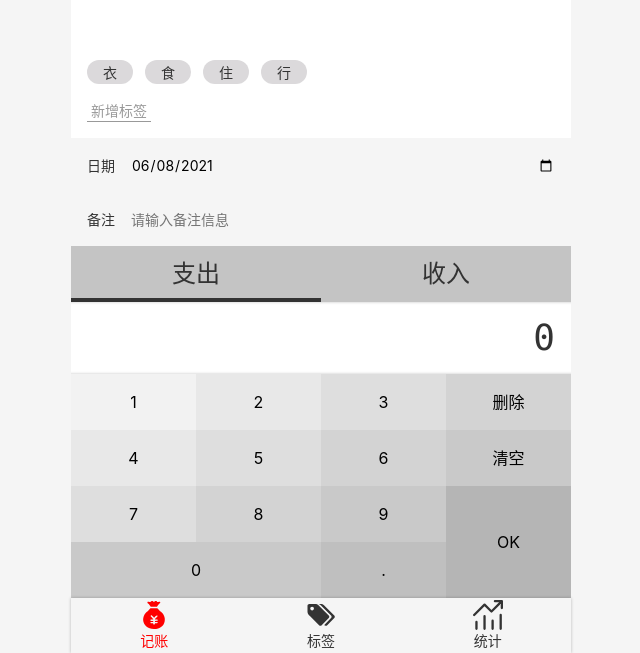
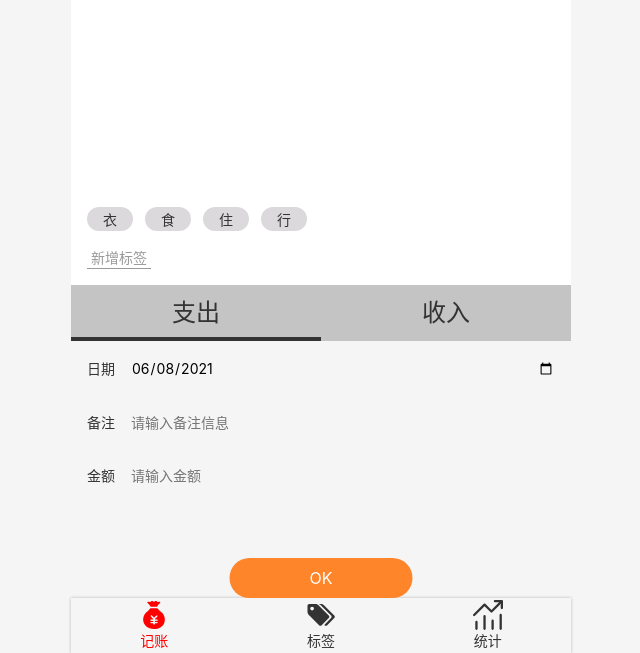
Before and after one commit to qianyuzzf/make-money-1, a Vue app: page /#/money in a window 1280 px wide. Shown: the part 147-800 px from the top of the page, without its empty margins (319-959 px from the left). Built offline with nearby package versions, Linux system fonts and the light colour scheme.

Commit message:
取消数字盘

```diff
--- a/src/assets/styles/helper.scss
+++ b/src/assets/styles/helper.scss
@@ -3,7 +3,7 @@ $font-kai: Baskerville, Georgia, "Liberation Serif", "Kaiti SC", STKaiti, "AR PL
 $font-song: Georgia, "Nimbus Roman No9 L", "Songti SC", "Noto Serif CJK SC", "Source Han Serif SC", "Source Han Serif CN", STSong, "AR PL New Sung", "AR PL SungtiL GB", NSimSun, SimSun, "TW\-Sung", "WenQuanYi Bitmap Song", "AR PL UMing CN", "AR PL UMing HK", "AR PL UMing TW", "AR PL UMing TW MBE", PMingLiU, MingLiU, serif;
 
 $color-heightLight: #f00;
-$sure-button: #1890ff;
+$sure-button: #ff852a;
 $danger-button: #ff4d4f;
 
 $color-shadow: rgba(0, 0, 0, 0.25);
@@ -14,3 +14,9 @@ $color-shadow: rgba(0, 0, 0, 0.25);
 %innerShadow {
   box-shadow: inset 0 3px 3px -3px $color-shadow, inset 0 -3px 3px -3px $color-shadow;
 }
+
+%transformCenter {
+  position: relative;
+  left: 50%;
+  transform: translateX(-50%);
+}
--- a/src/components/money/FormItem.vue
+++ b/src/components/money/FormItem.vue
@@ -2,6 +2,12 @@
   <label class="formItem" v-if="formItemType==='date'">
     <span class="name"><slot/></span>
     <input v-model="value2" type="date">
+  </label>
+  <label class="formItem" v-else-if="formItemType==='money'">
+    <span class="name"><slot/></span>
+    <input type="text" onkeyup="value=value.replace(/^\D*(\d*(?:\.\d{0,2})?).*$/g, '$1')"
+           v-model="value3"
+           :placeholder="placeholder">
   </label>
   <label class="formItem" v-else>
     <span class="name"><slot/></span>
@@ -32,17 +38,22 @@ export default defineComponent({
   setup(props, context) {
     const value = ref(props.data);
     const value2 = ref(props.data);
+    const value3 = ref(props.data);
     watch(value, (value) => {
       context.emit('update:value', value);
+    });
+    watch(value2, (value) => {
+      context.emit('update:value2', value);
+    });
+    watch(value3, (value) => {
+      context.emit('update:value3', value);
     });
     watch(() => props.initValue, () => {
       value.value = '';
       value2.value = dayjs().format('YYYY-MM-DD');
+      value3.value = props.placeholder;
     });
-    watch(value2, (value) => {
-      context.emit('update:value2', value);
-    });
-    return {value, value2};
+    return {value, value2, value3};
   }
 });
 </script>
--- a/src/components/money/NumberPad.vue
+++ b/src/components/money/NumberPad.vue
@@ -1,72 +1,19 @@
 <template>
   <div class="numberPad">
-    <div class="output">{{ output }}</div>
-    <div class="buttons">
-      <button @click="inputContent">1</button>
-      <button @click="inputContent">2</button>
-      <button @click="inputContent">3</button>
-      <button @click="remove">删除</button>
-      <button @click="inputContent">4</button>
-      <button @click="inputContent">5</button>
-      <button @click="inputContent">6</button>
-      <button @click="clear">清空</button>
-      <button @click="inputContent">7</button>
-      <button @click="inputContent">8</button>
-      <button @click="inputContent">9</button>
-      <button @click="ok" class="ok">OK</button>
-      <button class="zero" @click="inputContent">0</button>
-      <button @click="inputContent">.</button>
-    </div>
+    <button @click="ok" class="ok">OK</button>
   </div>
 </template>
 
 <script lang="ts">
-import {defineComponent, ref} from 'vue';
+import {defineComponent} from 'vue';
 
 export default defineComponent({
   name: 'NumberPad',
   setup(props, context) {
-    const output = ref('0');
-    const inputContent = (event: MouseEvent) => {
-      const button = event.target as HTMLButtonElement;
-      const input = button.textContent as string;
-      if (output.value.length === 16) {
-        return;
-      }
-      if (output.value === '0') {
-        if ('0123456789'.indexOf(input) >= 0) {
-          output.value = input;
-        } else {
-          output.value += input;
-        }
-        return;
-      }
-      if (output.value.indexOf('.') >= 0 && input === '.') {
-        return;
-      }
-      output.value += input;
+    const ok = () => {
+      context.emit('submit');
     };
-    const ok = () => {
-      if (output.value === '0') {
-        window.alert('金额不能为零');
-      } else {
-        context.emit('update:value', output.value);
-        context.emit('submit', output.value);
-        output.value = '0';
-      }
-    };
-    const remove = () => {
-      const index = output.value.length;
-      if (index === 1) {
-        output.value = '0';
-        return;
-      }
-      output.value = output.value.substr(0, index - 1);
-    };
-    const clear = () => {
-      output.value = '0';
-    };
-    return {output, inputContent, ok, remove, clear};
+    return {ok};
   }
 });
 </script>
@@ -75,61 +22,15 @@ export default defineComponent({
 @import "~@/assets/styles/helper.scss";
 
 .numberPad {
-  > .output {
-    @extend %innerShadow;
-    font-size: 36px;
-    font-family: Consolas, monospace;
-    padding: 9px 16px;
-    text-align: right;
-    background: white;
-  }
-
-  > .buttons {
-    display: grid;
-    grid-template-columns: repeat(4, 25%);
-    grid-template-rows: repeat(4, 56px);
-
-    > button {
-      $bg: #f2f2f2;
-      border: none;
-
-      &.ok {
-        grid-row: 3/5;
-        grid-column: 4/5;
-      }
-
-      &.zero {
-        grid-column: 1/3;
-      }
-
-      &:nth-child(1) {
-        background: $bg;
-      }
-
-      &:nth-child(2), &:nth-child(5) {
-        background: darken($bg, 4%);
-      }
-
-      &:nth-child(3), &:nth-child(6), &:nth-child(9) {
-        background: darken($bg, 4%*2);
-      }
-
-      &:nth-child(4), &:nth-child(7), &:nth-child(10) {
-        background: darken($bg, 4%*3);
-      }
-
-      &:nth-child(8), &:nth-child(11), &:nth-child(13) {
-        background: darken($bg, 4%*4);
-      }
-
-      &:nth-child(14) {
-        background: darken($bg, 4%*5);
-      }
-
-      &:nth-child(12) {
-        background: darken($bg, 4%*6);
-      }
-    }
+  > .ok {
+    @extend %transformCenter;
+    border: none;
+    background: $sure-button;
+    color: #fff;
+    margin-top: 56px;
+    padding: 8px 80px;
+    border-radius: 40px;
   }
 }
+
 </style>
--- a/src/views/Money.vue
+++ b/src/views/Money.vue
@@ -1,7 +1,12 @@
 <template>
   <Layout class-prefix="layout">
-    <NumberPad @update:value="onUpdateMoney" @submit="saveRecord"/>
-    <Tabs v-model:value="record.type" :data-source="typeList"/>
+    <NumberPad @submit="saveRecord"/>
+    <FormItem :init-value="initNoteValue"
+              @update:value3="onUpdateNotes3"
+              formItemType="money"
+              placeholder="请输入金额">
+      金额
+    </FormItem>
     <FormItem :init-value="initNoteValue"
               @update:value="onUpdateNotes"
               placeholder="请输入备注信息">
@@ -13,6 +18,7 @@
               :data="nowDate">
       日期
     </FormItem>
+    <Tabs v-model:value="record.type" :data-source="typeList"/>
     <Tags :data-source="tagsList"
           @update:data-source="saveTags"
           @update:value="onUpdateTags"/>
@@ -68,18 +74,21 @@ export default defineComponent({
     const onUpdateTags = (data: Tag[]) => {
       record.value.tags = data;
     };
-    const onUpdateMoney = (data: string) => {
-      record.value.money = parseFloat(data);
-    };
     const onUpdateNotes = (data: string) => {
       record.value.notes = data;
     };
     const onUpdateNotes2 = (data: string) => {
       record.value.time = data;
     };
+    const onUpdateNotes3 = (data: string) => {
+      console.log(data);
+      record.value.money = parseFloat(data);
+    };
     const saveRecord = () => {
       if (record.value.tags.length === 0) {
         window.alert('请至少选择一个标签');
+      } else if (record.value.money === 0) {
+        window.alert('金额数不能为零或者为空');
       } else {
         record.value.time = record.value.time || dayjs().format('YYYY-MM-DD');
         recordsList.value.unshift(model.clone(record.value));
@@ -97,9 +106,9 @@ export default defineComponent({
     return {
       tagsList,
       onUpdateTags,
-      onUpdateMoney,
       onUpdateNotes,
       onUpdateNotes2,
+      onUpdateNotes3,
       record,
       saveRecord,
       recordsList,
```
